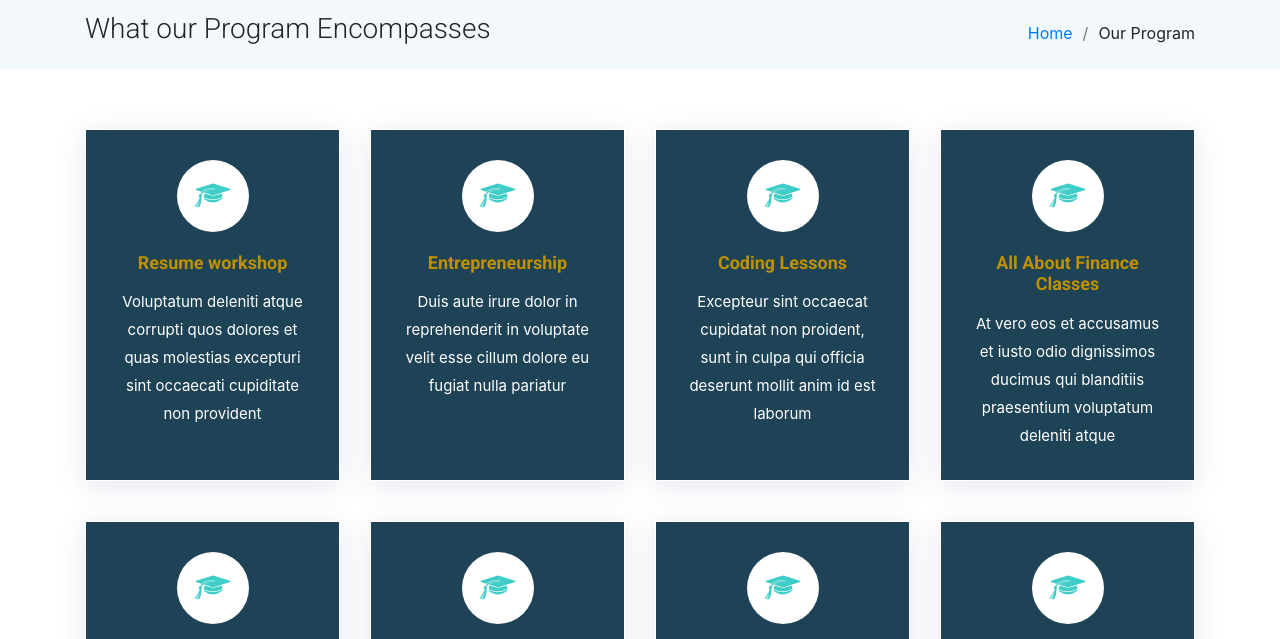
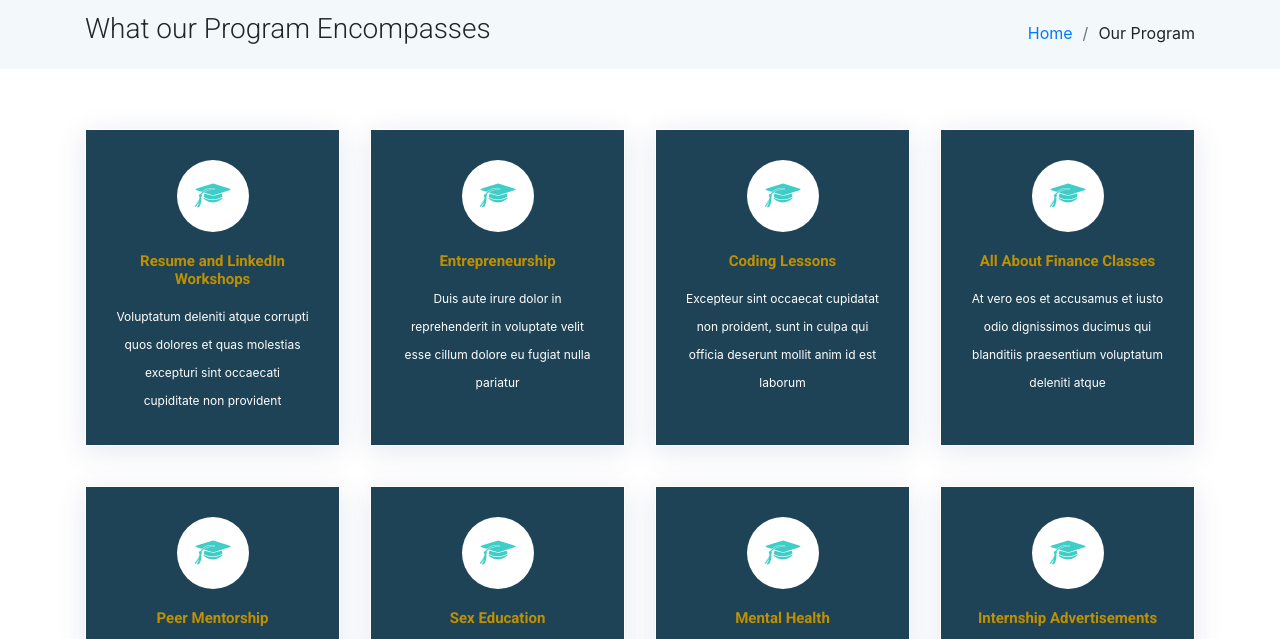
Before and after one commit to mndlovu18/Tose, a website with bundled scripts: page services.html in a window 1280 px wide. Shown: the part 83-722 px from the top of the page. Built offline with nearby package versions, Linux system fonts and the light colour scheme.

Commit message:
programs

```diff
--- a/assets/css/style.css
+++ b/assets/css/style.css
@@ -655,7 +655,7 @@ section {
 .services .title {
   font-weight: 700;
   margin-bottom: 15px;
-  font-size: 18px;
+  font-size: 15px;
 }
 
 .services .title a {
@@ -663,7 +663,7 @@ section {
 }
 
 .services .description {
-  font-size: 15px;
+  font-size: 12px;
   line-height: 28px;
   margin-bottom: 0;
 }
--- a/services.html
+++ b/services.html
@@ -86,7 +86,7 @@
           <div class="col-md-6 col-lg-3 d-flex align-items-stretch" data-aos="fade-up">
             <div class="icon-box icon-box-cyan card-bg text-white">
               <div class="icon"><i class="icofont-hat"></i> </div>
-              <h4 class="title"><a href="">Resume workshop </a></h4>
+              <h4 class="title"><a href="">Resume and LinkedIn Workshops </a></h4>
               <p class="description">Voluptatum deleniti atque corrupti quos dolores et quas molestias excepturi sint occaecati cupiditate non provident</p>
             </div>
           </div>
```
